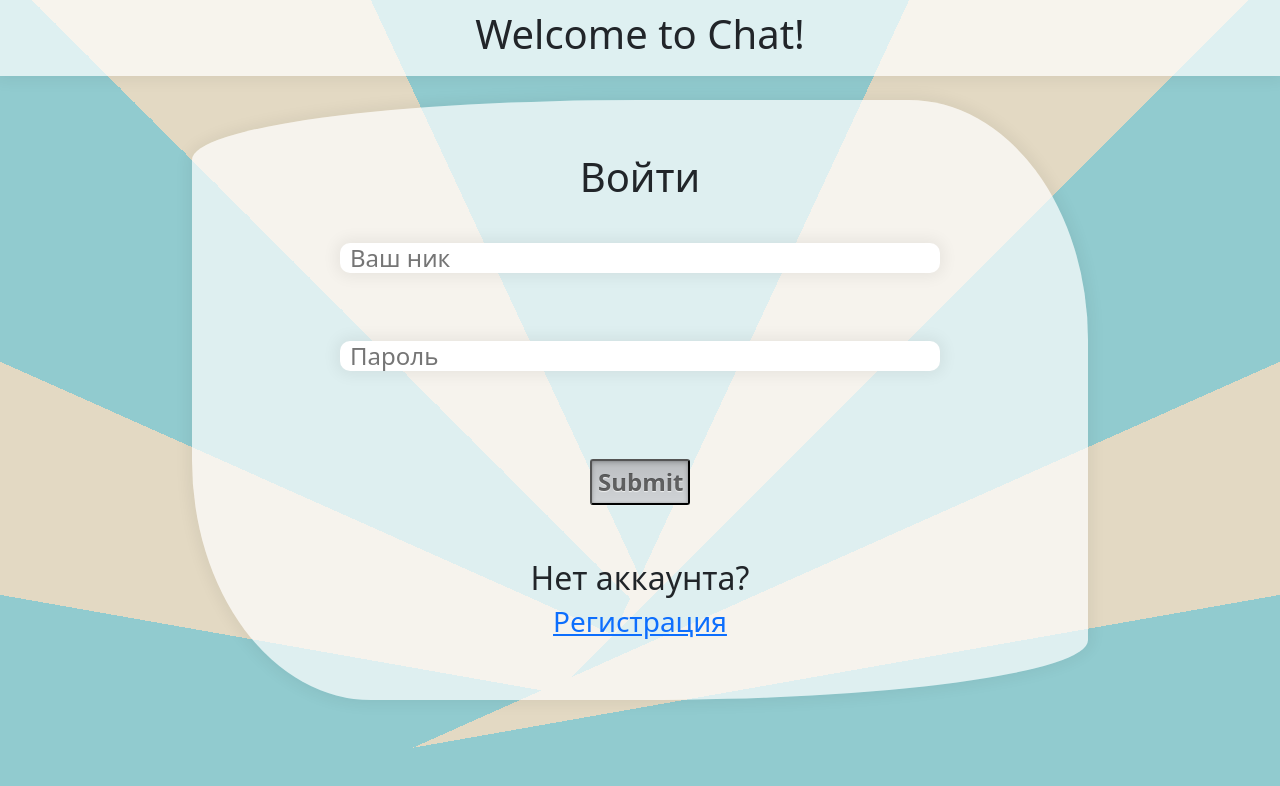
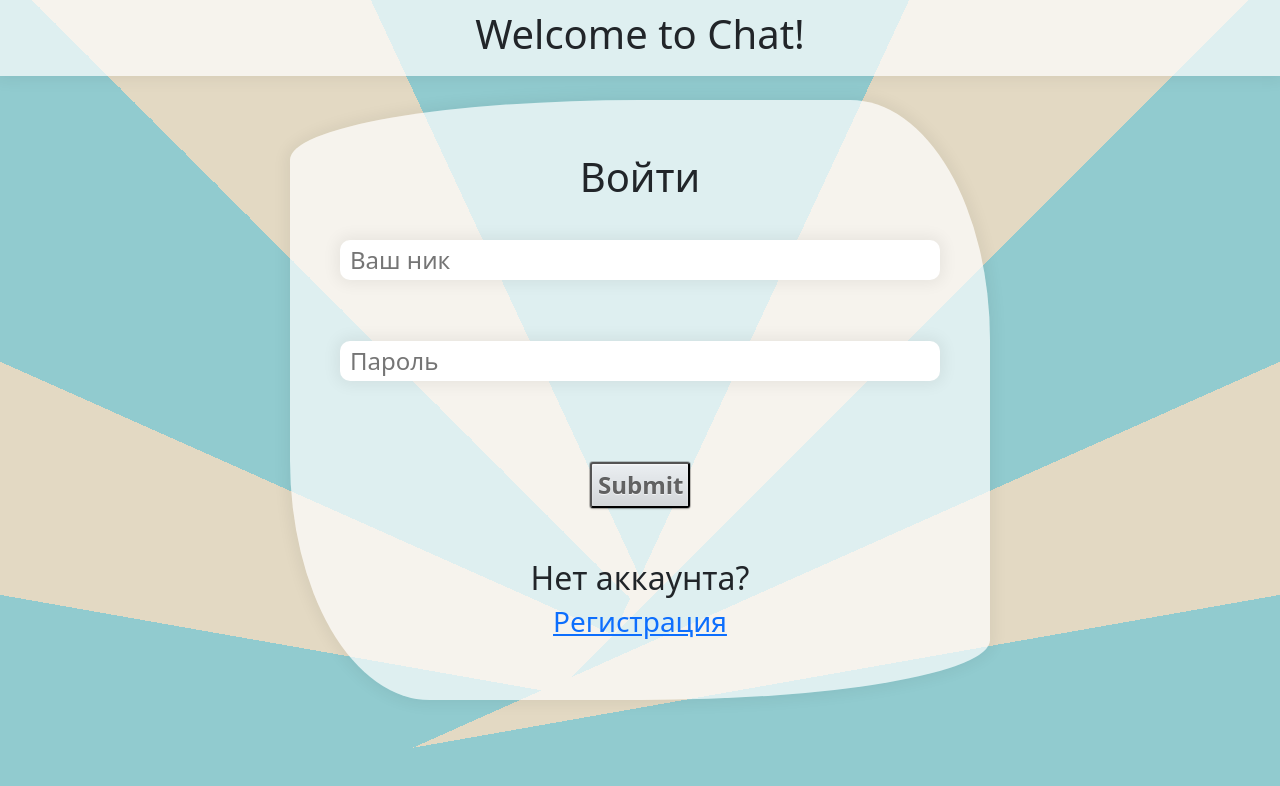
Before and after one commit to VikkyAblaeva/frontend-project-12, a React (Create React App) app in the folder frontend/: page /login in a window 1280 px wide. Shown: the top 786 px of the page. Built offline with nearby package versions, Linux system fonts and the light colour scheme.

Commit message:
fix layout

```diff
--- a/frontend/public/index.html
+++ b/frontend/public/index.html
@@ -12,9 +12,6 @@
     <title>Chat on React</title>
   </head>
   <body>
-    <div class="header">
-      <h1>Welcome to Chat!</h1>
-    </div>
     <noscript>You need to enable JavaScript to run this app.</noscript>
     <div id="root"></div>
   </body>
--- a/frontend/src/index.css
+++ b/frontend/src/index.css
@@ -65,7 +65,8 @@ code {
 }
 
 .header {
-  position: fixed;
+  position: absolute;
+  top: 0;
   width: 100%;
   box-shadow:0 0 15px 4px rgba(0,0,0,0.06);
   background: rgba(255, 255, 255, 0.7);
@@ -78,7 +79,7 @@ code {
   border-radius: 10px;
   box-shadow:0 0 15px 4px rgba(0,0,0,0.06);
   border: 0;
-  height: 30px;
+  height: 40px;
   font-size: 24px;
   margin-left: auto;
   margin-right: auto;
@@ -111,7 +112,7 @@ code {
   bottom: 37%;
 }
 
-.container {
+.container-form {
   width: 700px;
   height: 600px;
   display: flex;
@@ -180,10 +181,10 @@ h1, h2, h3 {
   box-shadow: 0 0 0 1px rgba(0,0,0,.2), 0 1px 2px rgba(0,0,0,.2), inset 0 1px 2px rgba(255,255,255,.7);
 }
 
-.butt, .buttAdd:hover {
+.butt:hover, .buttAdd:hover {
   background: #fff;
 }
-.butt, .buttAdd:active {
+.butt:active, .buttAdd:active {
   background: #d0d3d6;
   background-image: linear-gradient(rgba(0,0,0,.1), rgba(0,0,0,0));
   box-shadow: inset 0 0 2px rgba(0,0,0,.2), inset 0 2px 5px rgba(0,0,0,.2), 0 1px rgba(255,255,255,.2);
--- a/frontend/src/routes/Login.jsx
+++ b/frontend/src/routes/Login.jsx
@@ -16,7 +16,11 @@ const handleForm = (values) => {
 
 const Login = () => {
   return (
-    <div className='container'>
+    <>
+    <div className="header">
+      <h1>Welcome to Chat!</h1>
+    </div>
+    <div className='container-form'>
      <h1>Войти</h1>
      <Formik
        initialValues={{
@@ -55,6 +59,7 @@ const Login = () => {
      <h2>Нет аккаунта?</h2>
      <Link to="/signup"><h3>Регистрация</h3></Link>
    </div>
+   </>
   );
 };
 
--- a/frontend/src/routes/Signup.jsx
+++ b/frontend/src/routes/Signup.jsx
@@ -30,7 +30,11 @@ const handleSubmit = async (values) => {
 
 const Signup = () => {
   return (
-    <div className='container'>
+    <>
+    <div className="header">
+      <h1>Welcome to Chat!</h1>
+    </div>
+    <div className='container-form'>
      <h1>Регистрация</h1>
      <Formik
        initialValues={{
@@ -81,6 +85,7 @@ const Signup = () => {
        )}
      </Formik>
    </div>
+   </>
   );
 };
 
--- a/frontend/src/routes/error-page.jsx
+++ b/frontend/src/routes/error-page.jsx
@@ -1,6 +1,6 @@
 const ErrorPage = () => {
   return (
-    <div className='container'>
+    <div className='container-form'>
       <h1>Oops!</h1>
       <h2>Error 404</h2>
       <h3>Page not found</h3>
--- a/frontend/src/routes/root.jsx
+++ b/frontend/src/routes/root.jsx
@@ -10,6 +10,9 @@ const Root = () => {
   }
     return (
       <>
+      <div className="header">
+        <h1>Welcome to Chat!</h1>
+      </div>
         <div className="container-chat">
           <div className="left">
             <div className="channels">
```
